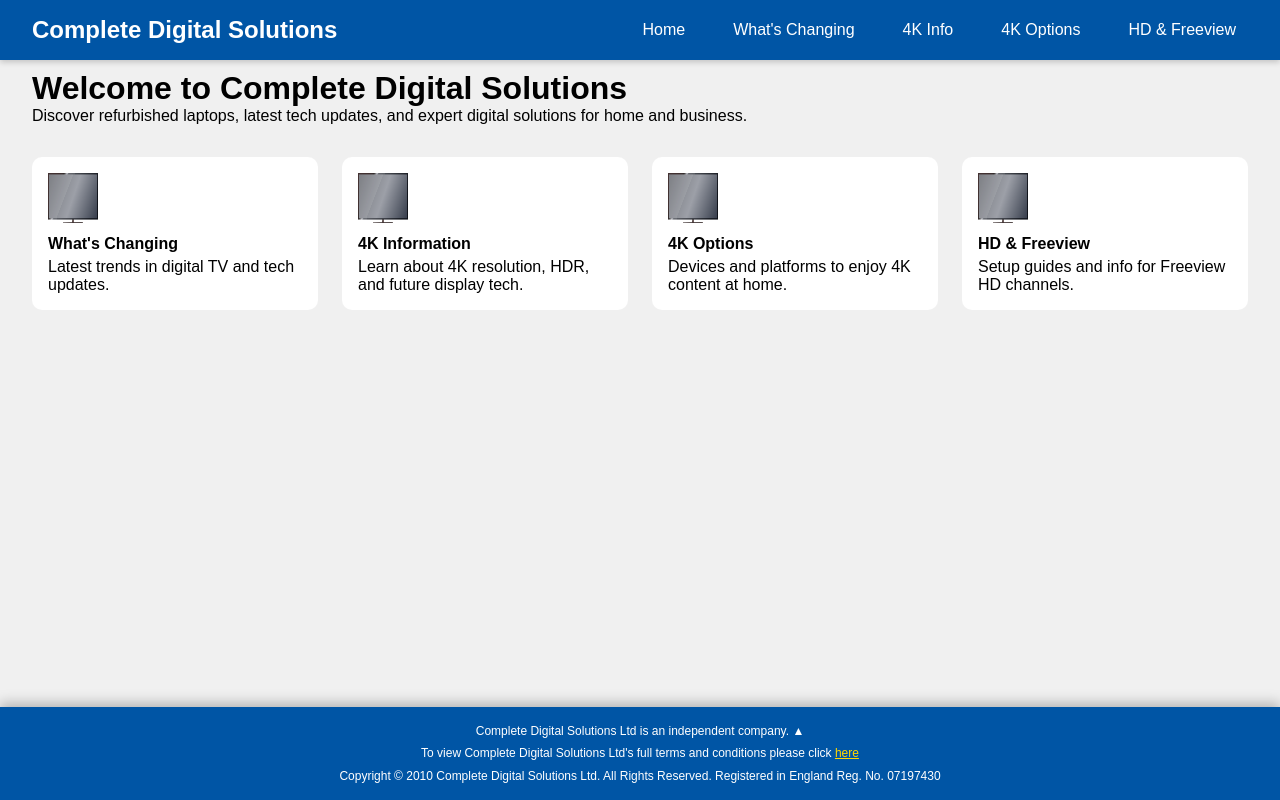
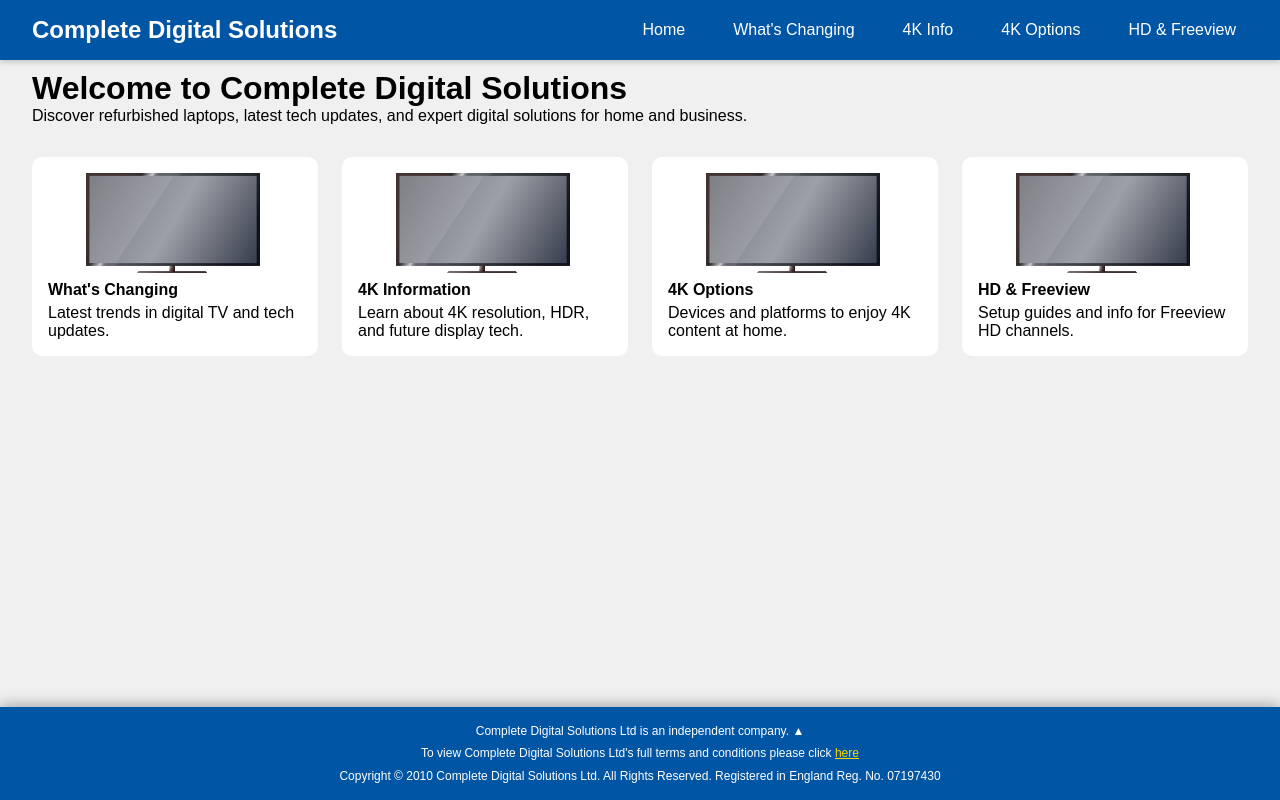
Before and after one commit to rharrison891/complete-digital-site, a PHP site: page / in a window 1280 px wide. Run offline with PHP 8.4, Linux system fonts and the light colour scheme.

Commit message:
image scaling

```diff
--- a/style.css
+++ b/style.css
@@ -170,9 +170,11 @@ body {
     }
 
 .card-icon {
-    width: 50px;
-    height: 50px;
+    width: 250px;
+    height: 100px;
     margin-bottom: 0.5rem;
+    object-fit: contain; /* ensures correct aspect ratio */
+    display: block;
 }
 
 .card-title {
```
